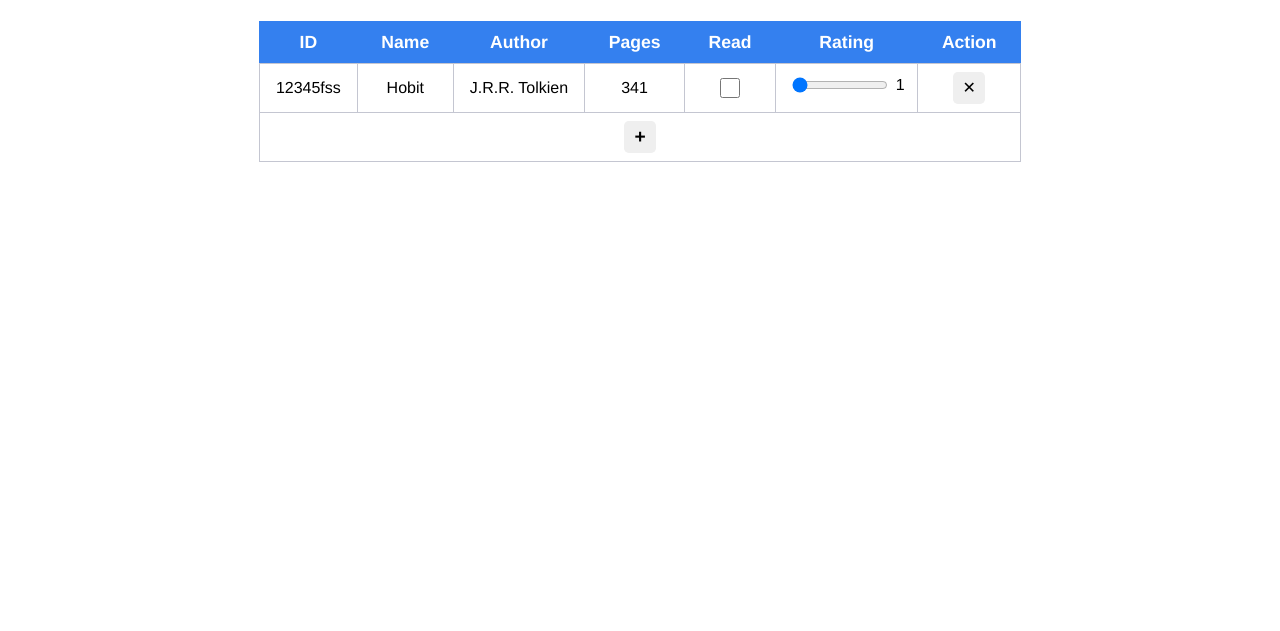
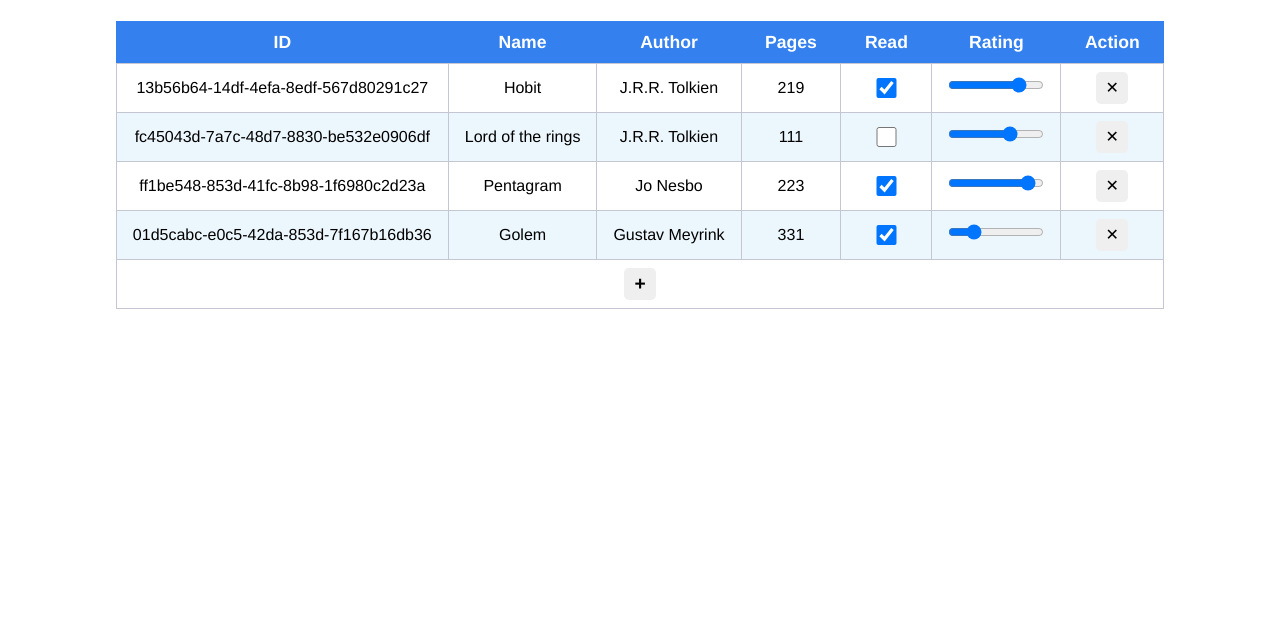
Before and after one commit to ThirstyMango/odin-library, a plain HTML site: page index.html in a window 1280 px wide. Shown: the part 91-722 px from the top of the page. Drawn offline with Linux system fonts and the light colour scheme.

Commit message:
Implement basic action features

```diff
--- a/index.html
+++ b/index.html
@@ -7,7 +7,8 @@
     <link rel="stylesheet" href="./styles/style.css" />
     <link rel="stylesheet" href="./styles/boilerplate.css" />
     <link rel="stylesheet" href="./styles/variables.css" />
-    <script defer src="./main.js"></script>
+    <script defer type="module" src="./scripts/DOM.js"></script>
+    <script defer type="module" src="./main.js"></script>
   </head>
   <style>
     @font-face {
@@ -41,35 +42,11 @@
             <th scope="col">Action</th>
           </tr>
         </thead>
-        <tbody id="library" class="table__body">
-          <tr class="table__row" data-id="id">
-            <td>12345fss</td>
-            <td>Hobit</td>
-            <td>J.R.R. Tolkien</td>
-            <td class="table__data--num">341</td>
-            <td>
-              <input class="checkbox" type="checkbox" name="read_{id}" />
-            </td>
-            <td>
-              <input
-                class="range"
-                type="range"
-                name="rating-{id}"
-                min="1"
-                max="10"
-                value="1"
-              />
-              <output>1</output>
-            </td>
-            <td>
-              <button class="btn btn--alert" type="button">&#x2715;</button>
-            </td>
-          </tr>
-        </tbody>
+        <tbody id="library" class="table__body"></tbody>
         <tfoot class="table__footer">
           <tr>
             <td colspan="7">
-              <button class="btn btn--main" type="button">+</button>
+              <button class="btn btn--main" type="button" id="btnAdd">+</button>
             </td>
           </tr>
         </tfoot>
--- a/main.js
+++ b/main.js
@@ -0,0 +1,61 @@
+import { DOM } from "./scripts/DOM.js";
+import { View } from "./scripts/View.js";
+import { Library } from "./scripts/Library.js";
+import { Book } from "./scripts/Book.js";
+
+const myDom = new DOM();
+const myView = new View();
+const myLibrary = new Library();
+
+const testingData = [
+  ["Hobit", "J.R.R. Tolkien", 219, true, 8],
+  ["Lord of the rings", "J.R.R. Tolkien", 111, false, 7],
+  ["Pentagram", "Jo Nesbo", 223, true, 9],
+  ["Golem", "Gustav Meyrink", 331, true, 3],
+];
+
+const books = testingData.map((bookArr) => new Book(...bookArr));
+
+myLibrary.addBooksToLibrary(books);
+myView.displayLibrary(myLibrary.data, myDom.library);
+
+// Event listeners
+
+const handleRemoveClick = function handleRemoveClick(targetEl) {
+  const bookEl = myDom.findBookElFromChild(targetEl);
+  const bookId = bookEl.dataset.id;
+  myLibrary.removeBookFromLibrary(bookId);
+  bookEl.remove();
+};
+
+const handleReadClick = function handleReadClick(targetEl) {
+  const bookEl = myDom.findBookElFromChild(targetEl);
+  const bookId = bookEl.dataset.id;
+  myLibrary.setBookParameter(bookId, "read", targetEl.checked);
+};
+
+const handleRatingClick = function handleRatingClick(targetEl) {
+  const bookEl = myDom.findBookElFromChild(targetEl);
+  const bookId = bookEl.dataset.id;
+
+  myLibrary.setBookParameter(bookId, "rating", targetEl.value);
+  console.log(myLibrary.findBookById(bookId));
+};
+
+const handleClick = function handleClick(e) {
+  const targetType = e.target.dataset.element;
+  switch (targetType) {
+    case "read":
+      handleReadClick(e.target);
+      break;
+    case "rating":
+      handleRatingClick(e.target);
+      break;
+    case "remove":
+      handleRemoveClick(e.target);
+      break;
+  }
+};
+
+// Add Event listener
+myDom.library.addEventListener("click", handleClick);
--- /dev/null
+++ b/scripts/Book.js
@@ -0,0 +1,10 @@
+function Book(name, author, pages, read, rating) {
+  this.id = crypto.randomUUID();
+  this.name = name;
+  this.author = author;
+  this.pages = pages;
+  this.read = read;
+  this.rating = rating;
+}
+
+export { Book };
--- a/scripts/DOM.js
+++ b/scripts/DOM.js
@@ -0,0 +1,12 @@
+function DOM() {
+  this.library = document.getElementById("library");
+  this.btnAdd = document.getElementById("btnAdd");
+  this.findBookElFromChild = function (childEl) {
+    if (childEl.dataset.id) {
+      return childEl;
+    }
+    return this.findBookElFromChild(childEl.parentNode);
+  };
+}
+
+export { DOM };
--- /dev/null
+++ b/scripts/Library.js
@@ -0,0 +1,28 @@
+function Library() {
+  this.data = [];
+
+  this.removeBookFromLibrary = function (bookId) {
+    this.data = this.data.filter((book) => book.id !== bookId);
+  };
+
+  this.findBookById = function (bookId) {
+    return this.data.find((book) => book.id === bookId);
+  };
+
+  this.setBookParameter = function (bookId, parKey, parValue) {
+    const cBook = this.findBookById(bookId);
+    cBook[parKey] = parValue;
+  };
+
+  this.addBookToLibrary = function (book) {
+    this.data.push(book);
+  };
+
+  this.addBooksToLibrary = function (books) {
+    for (const book of books) {
+      this.addBookToLibrary(book);
+    }
+  };
+}
+
+export { Library };
--- a/scripts/View.js
+++ b/scripts/View.js
@@ -0,0 +1,80 @@
+function View() {
+  this.buildcheckboxElement = function (value, bookId) {
+    const checkboxEl = document.createElement("input");
+    checkboxEl.classList.add("checkbox");
+    checkboxEl.type = "checkbox";
+    checkboxEl.dataset.element = "read";
+    checkboxEl.name = `read_${bookId}`;
+    checkboxEl.checked = value;
+    return checkboxEl;
+  };
+
+  this.buildSliderlement = function (value, bookId) {
+    const sliderEl = document.createElement("input");
+    sliderEl.type = "range";
+    sliderEl.classList.add("range");
+    sliderEl.dataset.element = "rating";
+    sliderEl.name = `rating_${bookId}`;
+    sliderEl.min = "1";
+    sliderEl.max = "10";
+    sliderEl.value = value;
+    return sliderEl;
+  };
+
+  this.buildRemoveButtonElement = function () {
+    const removeBtnEl = document.createElement("button");
+    removeBtnEl.setAttribute("type", "button");
+    removeBtnEl.dataset.element = "remove";
+    removeBtnEl.classList.add("btn", "btn--alert");
+    removeBtnEl.textContent = String.fromCodePoint(0x2715);
+    return removeBtnEl;
+  };
+
+  // All action buttons has to be INSIDE tr with data.id !
+  this.buildBookElement = function (book) {
+    const tr = document.createElement("tr");
+    tr.classList.add("table__row");
+    tr.setAttribute("data-id", book.id);
+
+    for (const [key, value] of Object.entries(book)) {
+      const td = document.createElement("td");
+
+      // Create the inside of td
+      switch (key) {
+        case "read":
+          const checkboxEl = this.buildcheckboxElement(value, book.id);
+          td.appendChild(checkboxEl);
+          break;
+        case "rating":
+          const sliderEl = this.buildSliderlement(value, book.id);
+          td.appendChild(sliderEl);
+          break;
+        default:
+          td.textContent = value;
+      }
+
+      tr.appendChild(td);
+    }
+
+    const tdAction = document.createElement("td");
+    const removeBtnEl = this.buildRemoveButtonElement();
+    tdAction.appendChild(removeBtnEl);
+
+    tr.appendChild(tdAction);
+
+    return tr;
+  };
+
+  this.displayBook = function (book, container) {
+    const bookEl = this.buildBookElement(book);
+    container.appendChild(bookEl);
+  };
+
+  this.displayLibrary = function (library, container) {
+    for (let book of library) {
+      this.displayBook(book, container);
+    }
+  };
+}
+
+export { View };
```
Also changed, not shown: scripts/Model.js (deleted, +0 -15 lines).
